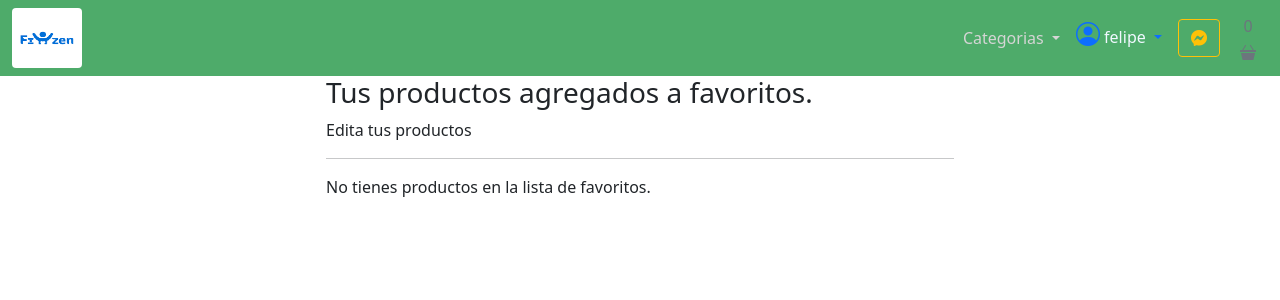
After one commit to PipeHaze/FitZenDesarrollo, a Django app: page /cuentas/favoritos/ in a window 1280 px wide. The commit adds this page. Shown: the top 300 px of the page. Run offline with Django 4.2, Linux system fonts and the light colour scheme; a user stored in the database is signed in; data comes from the database, SQL or seed files in the repository; data that the repository does not hold is empty; some libraries are stand-ins or nearby versions.

Commit message:
Implementar agregar productos favoritos a los usuarios, estos se ven en el perfil

```diff
--- a/cuentas/urls.py
+++ b/cuentas/urls.py
@@ -40,8 +40,9 @@ urlpatterns = [
     path("direccion/eliminar/<slug:id>/", views.eliminar_direccion, name="eliminar_direccion"),
     path("direccion/set_default/<slug:id>/", views.set_default, name="set_default"),
     path('editar_perfil/<int:user_id>/', views.editar_perfil, name='editar_perfil'),
-
-
+    #favoritos
+    path("favoritos/agregar_a_favoritos/<int:id>", views.agregar_a_favoritos, name="favoritos_usuario"),
+    path("favoritos/", views.favoritos, name="favoritos"),
 
 
 ]
--- a/cuentas/views.py
+++ b/cuentas/views.py
@@ -11,6 +11,9 @@ from .token import account_activation_token
 from django.contrib.auth.decorators import login_required
 from pedidos.views import pedido_usuarios
 from django.urls import reverse
+from django.shortcuts import get_object_or_404
+from principal.models import Producto
+from django.contrib import messages
 
 
 
@@ -156,3 +159,20 @@ def editar_perfil(request, user_id):
         form_user = PerfilEditForm(instance=user.perfil)
 
     return render(request, 'account/user/editar_perfil.html', {'form_user': form_user, 'user_id': user_id})
+
+@login_required
+def agregar_a_favoritos(request, id):
+    producto = get_object_or_404(Producto, id=id)
+    if producto.usuario_favoritos.filter(id=request.user.id).exists():
+        producto.usuario_favoritos.remove(request.user)
+        messages.success(request, producto.titulo + "Se ha eliminado de tus favoritos")
+    else:
+        producto.usuario_favoritos.add(request.user)
+        messages.success(request, "Se ha agregado el" + producto.titulo + "a favoritos")
+    return HttpResponseRedirect(request.META["HTTP_REFERER"])
+
+@login_required
+def favoritos(request):
+    productos = Producto.objects.filter(usuario_favoritos = request.user)
+
+    return render(request, 'account/user/usuario_favoritos.html', {'productos':productos})
--- a/pedidos/models.py
+++ b/pedidos/models.py
@@ -11,10 +11,13 @@ class Pedido(models.Model):
     user = models.ForeignKey(settings.AUTH_USER_MODEL, on_delete=models.CASCADE, related_name='pedido_user')
     nombre_completo = models.CharField(max_length=50)
     direccion1 = models.CharField(max_length=250)
-    direccion2 = models.CharField(max_length=250)
+    direccion2 = models.CharField(max_length=250, blank=True, null=True)  # Cambié a opcional
     ciudad = models.CharField(max_length=100)
     telefono = models.CharField(max_length=100)
     codigo_postal = models.CharField(max_length=20)
+    email = models.EmailField(max_length=255, blank=True, null=True)  # Nuevo campo
+    pais = models.CharField(max_length=100, blank=True, null=True)  # Nuevo campo
+    region = models.CharField(max_length=100, blank=True, null=True)  # Nuevo campo
     creado = models.DateTimeField(auto_now_add=True)
     modificado = models.DateTimeField(auto_now=True)
     total_pagado = models.DecimalField(max_digits=7, decimal_places=3)
--- a/principal/models.py
+++ b/principal/models.py
@@ -40,6 +40,8 @@ class Producto(models.Model):
     objects = models.Manager()
     producto = ProductManager()
 
+    usuario_favoritos = models.ManyToManyField(settings.AUTH_USER_MODEL, related_name="usuario_favoritos",blank=True)
+
     class Meta:
         verbose_name_plural = 'Productos'
         ordering = ('-creado',)
--- a/principal/templates/account/user/editar_perfil.html
+++ b/principal/templates/account/user/editar_perfil.html
@@ -9,6 +9,7 @@
     <div class="col-md-6">
         <form action="." method="post" enctype="multipart/form-data" class="p-4 border rounded shadow">
             {% csrf_token %}
+            {{ form|crispy }}
 
             <h3 class="text-center mb-4">Editar Perfil</h3>
 
--- /dev/null
+++ b/principal/templates/account/user/usuario_favoritos.html
@@ -0,0 +1,36 @@
+{% extends "../sub_base.html" %}
+{% block title %} Visualiza tus productos agregados a favoritos {% endblock %}
+
+{% block sub_content %}
+<div class="col-12 mx-auto">
+    <h1 class="h3">Tus productos agregados a favoritos.</h1>
+    <div>Edita tus productos</div>
+    <hr />
+
+    {% if productos %}
+
+        {% for producto in productos %}
+        <div class="card mb-3">
+            <div class="row g-0">
+                <div class="col-md-4">
+                    <img src="{{ producto.imagen.url }}" alt="">
+                </div>
+                <div class="col-md-8">
+                    <div class="card-body">
+                        <h5 class="card-title">{{ producto.titulo }}</h5>
+                        <p class="card-text">{{ producto.descripcion }}</p>
+                        <p class="card-text"><small class="text-muted">${{ producto.precio }}</small></p>
+                        <a type="button" class="btn btn-primary fw500 btn-sm " href="{% url 'cuentas:favoritos_usuario' producto.id %}">Eliminar de favoritos</a>
+                    </div>
+                </div>
+            </div>
+        </div>
+
+        {% endfor %}
+    {% else %}
+        <p class="card-text">No tienes productos en la lista de favoritos.</p>
+    {% endif %}
+
+</div>
+
+{% endblock %}
```
Also changed, not shown: datos.txt (added, +12 -0 lines), principal/templates/account/user/acciones_usuario.html (+21 -0 lines), principal/templates/app/infoproductos.html (+14 -1 lines), principal/templates/pago/registropago.html (+20 -29 lines), media/media/imagendeprueba_fc8fq9y.jpeg, media/media/imagendeprueba_lfaUuoO.jpeg (added), media/media/imagendeprueba_w9YV0Wt.jpeg (added), pedidos/migrations/0002_pedido_email_pedido_pais_pedido_region_and_more.py (added), principal/migrations/0002_producto_usuario_favoritos.py (added).
